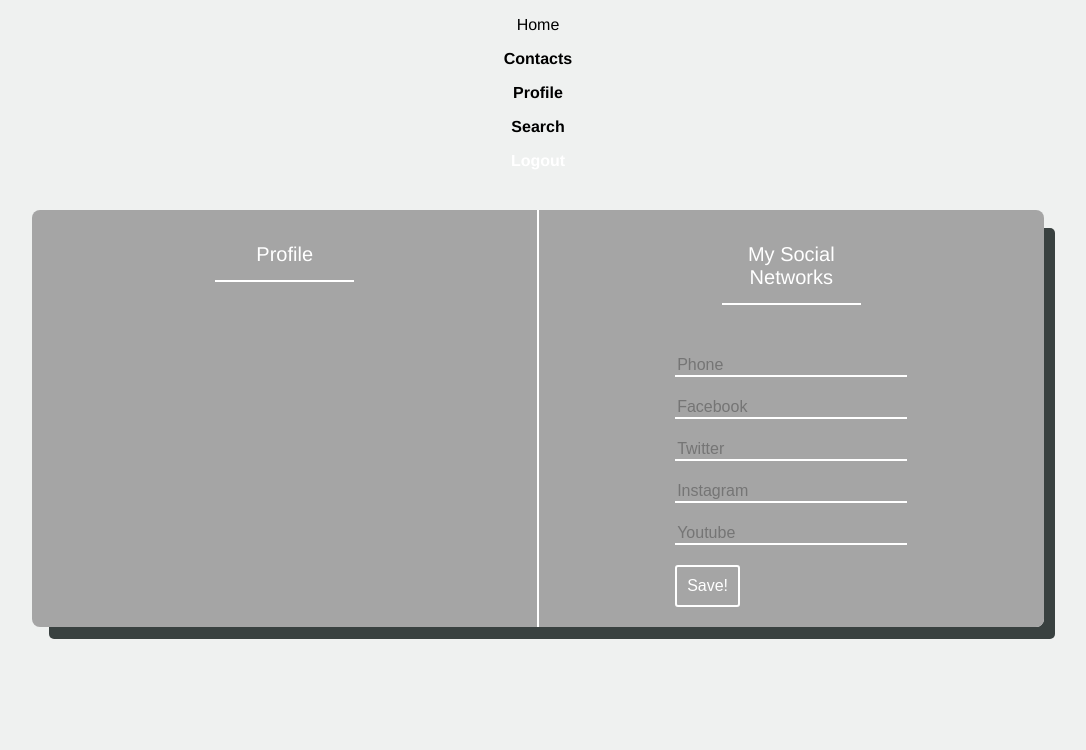
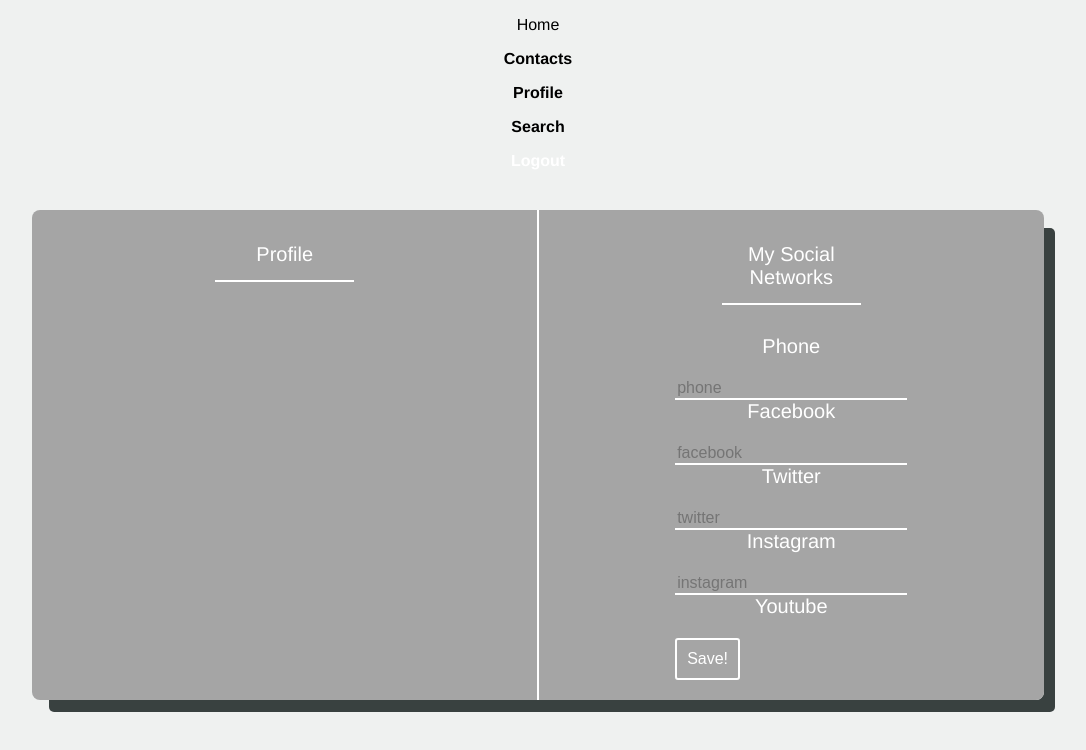
Before and after one commit to cmpaz92/Addressbook, a Vue app: page /profile in a window 1280 px wide. Shown: the top 750 px of the page, without its empty margins (102-1188 px from the left). Built offline with nearby package versions, Linux system fonts and the light colour scheme; no server answers; sample sign-in values are in the browser's storage.

Commit message:
Clean code/change api url

```diff
--- a/src/components/views/Contacts.vue
+++ b/src/components/views/Contacts.vue
@@ -20,14 +20,34 @@
       <div class="right">
         <div class="header">
           <h1>Contact Info</h1>
+        </div>
+        <div class="userinfo" v-if="currentuser">
+          <h3>{{ currentuser.username}}</h3>
           <ul>
-            <ul>
-              <li
-                v-for="friend in friends"
-                v-on:click="show(friend.data.id)"
-                :key="friend.data.id"
-              >{{ friend.data.s }}</li>
-            </ul>
+            <li>
+              <span>Email:</span>
+              {{ currentuser.email}}
+            </li>
+            <li v-if="currentuser.social.phone">
+              <span>Phone:</span>
+              {{ currentuser.social.phone}}
+            </li>
+            <li v-if="currentuser.social.facebook">
+              <span>Facebook:</span>
+              {{ currentuser.social.facebook}}
+            </li>
+            <li v-if="currentuser.social.instagram">
+              <span>Instagram:</span>
+              {{ currentuser.social.instagram}}
+            </li>
+            <li v-if="currentuser.social.youtube">
+              <span>Youtube:</span>
+              {{ currentuser.social.youtube}}
+            </li>
+            <li  v-if="currentuser.social.twitter">
+              <span>Twitter:</span>
+              {{ currentuser.social.twitter}}
+            </li>
           </ul>
         </div>
         <div></div>
@@ -64,7 +84,6 @@ export default {
               headers: { token: this.$store.getters.token }
             })
             .then(response => {
-              // do something with response
               this.friends.push(response);
             })
         );
@@ -73,6 +92,11 @@ export default {
       Promise.all(promises).then(() => console.log(users));
     },
     show: function(f) {
+      for (let i = 0; i < this.friends.length; i++) {
+        if (this.friends[i].data.id == f) {
+          this.currentuser = this.friends[i].data;
+        }
+      }
       console.log(f);
     }
   },
@@ -160,6 +184,17 @@ export default {
   flex-direction: column;
   color: white;
 }
+
+.userinfo li {
+  height: 15px;
+  cursor: unset;
+}
+
+.userinfo span {
+  float: left;
+  padding-left: 10px;
+}
+
 li {
   background: #333;
   color: white;
--- a/src/components/views/Profile.vue
+++ b/src/components/views/Profile.vue
@@ -17,11 +17,33 @@
         </div>
         <div>
           <form id="socialnetworks" @submit.prevent="update" class="contactForm">
-            <input v-model="phone" type="tel" placeholder="Phone" name="Phone" />
-            <input v-model="facebook" type="text" placeholder="Facebook" name="Facebook" />
-            <input v-model="twitter" type="text" placeholder="Twitter" name="Twitter" />
-            <input v-model="instagram" type="text" placeholder="Instagram" name="Instagram" />
-            <input v-model="youtube" type="text" placeholder="Youtube" name="Youtube" />
+            <div class="message true" v-if="status === 'updated'">
+              <p>Updated Social Media</p>
+            </div>
+            <div class="message false" v-if="status === 'error'">
+              <p>Error Updating</p>
+            </div>
+            <label for="phone">Phone</label>
+            <input v-model="phone" id="phone" type="tel" placeholder="phone" name="Phone" />
+            <label for="facebook">Facebook</label>
+            <input
+              v-model="facebook"
+              id="facebook"
+              type="text"
+              placeholder="facebook"
+              name="facebook"
+            />
+            <label for="twitter">Twitter</label>
+            <input v-model="twitter" id="twitter" type="text" placeholder="twitter" name="twitter" />
+            <label for="instagram">Instagram</label>
+            <input
+              v-model="instagram"
+              id="instagram"
+              type="text"
+              placeholder="instagram"
+              name="instagram"
+            />
+            <label for="youtube">Youtube</label>
             <input class="submitButton" type="submit" value="Save!" />
           </form>
         </div>
@@ -42,21 +64,17 @@ export default {
         })
         .then(response => {
           this.items = response;
+          this.phone = this.items.data.socialmedia.phone;
+          this.facebook = this.items.data.socialmedia.facebook;
+          this.twitter = this.items.data.socialmedia.twitter;
+          this.instagram = this.items.data.socialmedia.instagram;
+          this.youtube = this.items.data.socialmedia.youtube;
+          console.log(this.items.data.socialmedia.facebook);
         })
         .catch(function(error) {
           console.log(error);
         });
     },
-    /*getfriend: function(fid) {
-      this.$http
-        .get(this.$api + "/user/" + fid, {
-          headers: { token: this.$store.getters.token }
-        })
-        .then(response => {this.friends.push(response.data.username); console.log(response)})
-        .catch(function(error) {
-          console.log(error);
-        });
-    },*/
     update: function() {
       let data = {
         phone: this.phone,
@@ -65,40 +83,28 @@ export default {
         instagram: this.instagram,
         youtube: this.youtube
       };
-       this.$http
-        .post(this.$api+"/user/update/" + this.$store.getters.userID,
-         { fb: data.facebook, fig: data.instagram },
-        {
-          headers: { token: this.$store.getters.token }
-        })
-        .then(function(response) {
+      this.$http
+        .post(
+          this.$api + "/user/update/" + this.$store.getters.userID,
+          {
+            fb: data.facebook,
+            ig: data.instagram,
+            ph: data.phone,
+            tw: data.twitter,
+            yt: data.youtube
+          },
+          {
+            headers: { token: this.$store.getters.token }
+          }
+        )
+        .then(response => {
+          this.status = "updated";
           console.log(response);
         })
-        .catch(function(error) {
+        .catch(error => {
+          this.status = "error";
           console.log(error);
         });
-
-      /*  socialMediaHandles: {
-    github: 'vkarpov15',
-    twitter: '@code_barbarian'
-  })*/
-      /*  this.$store
-        .dispatch("login", { formData})
-        .then()
-        .catch(err => console.log(err));
-    }*/
-      /* updateuser: function() {
-      this.$http
-        //.post("https://addresio.herokuapp.com/user/signup", {
-        .get(this.$api+"/user/" + localStorage.getItem("id"), {
-          headers: { token: localStorage.getItem("user") }
-        })
-        .then(function(response) {
-          console.log(response);
-        })
-        .catch(function(error) {
-          console.log(error);
-        });*/
     }
   },
   data: function() {
@@ -110,7 +116,8 @@ export default {
       facebook: null,
       twitter: null,
       instagram: null,
-      youtube: null
+      youtube: null,
+      status: false
     };
   },
   created() {
@@ -120,4 +127,17 @@ export default {
 </script>
 
 <style>
+.message {
+  font-size: 13px;
+  margin: 0;
+  padding: 2px;
+  line-height: 0px;
+}
+.message.true {
+  background-color: green;
+}
+
+.message.error {
+  background-color: red;
+}
 </style>
--- a/src/components/views/Search.vue
+++ b/src/components/views/Search.vue
@@ -59,7 +59,6 @@ export default {
     search: function() {
       console.log(this.$store.getters.token);
       this.$http
-        //.post("https://addresio.herokuapp.com/user/login", {
         .post(
           this.$api + "/user/search",
           { username: this.input },
--- a/src/main.js
+++ b/src/main.js
@@ -20,7 +20,6 @@ if (location.hostname === "localhost" || location.hostname === "127.0.0.1"){
 }
 
 
-
 Vue.prototype.$appName = 'My App'
 Vue.config.productionTip = false
 
--- a/src/store.js
+++ b/src/store.js
@@ -3,8 +3,8 @@ import Vuex from 'vuex'
 import axios from 'axios'
 
 Vue.use(Vuex)
-let api = "http://localhost:4000";
-//let api = "https://addresio.herokuapp.com";
+//let api = "http://localhost:4000";
+let api = "https://addresio.herokuapp.com";
 
 export default new Vuex.Store({
     state: {
@@ -79,25 +79,6 @@ export default new Vuex.Store({
                 resolve()
             })
         },
-       /* update({ commit }, user) {
-            return new Promise((resolve, reject) => {
-                commit('auth_request')
-                axios({ url: api + "/user/login", data: user, method: 'POST' })
-                    .then(resp => {
-                        const token = resp.data.token
-                        const user = resp.data.user
-                        localStorage.setItem('token', token)
-                        axios.defaults.headers.common['Authorization'] = token
-                        commit('auth_success', { token, user })
-                        resolve(resp)
-                    })
-                    .catch(err => {
-                        commit('auth_error')
-                        localStorage.removeItem('token')
-                        reject(err)
-                    })
-            })
-        },*/
     },
     getters: {
         isLoggedIn: state => !!state.token,
```
Also changed, not shown: 1 other file (tests, documents, lock files or other folders).
